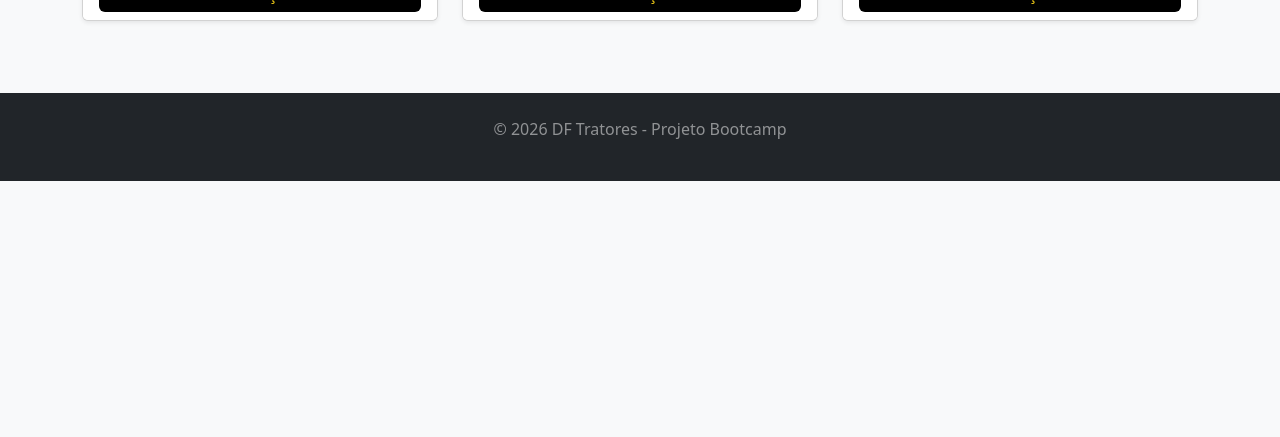
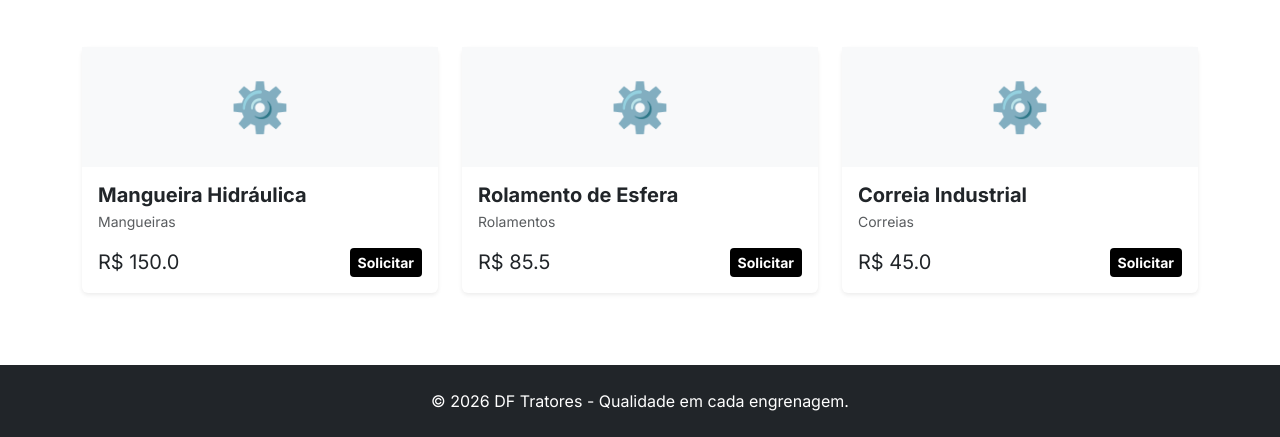
Before and after one commit to Betoesu/df_tratores_project, a Flask app: page / in a window 1280 px wide. Shown: the part 452-889 px from the top of the page. Before the commit the page ends 633 px from the top, so only its background shows below. Run offline with Flask 3, Linux system fonts and the light colour scheme.

Commit message:
style: melhora design visual com hero section e tipografia moderna

```diff
--- a/src/templates/index.html
+++ b/src/templates/index.html
@@ -3,59 +3,81 @@
 <head>
     <meta charset="UTF-8">
     <meta name="viewport" content="width=device-width, initial-scale=1.0">
-    <title>{{ loja }} - Catálogo de Peças</title>
-    <!-- Bootstrap CSS via CDN (Não precisa baixar nada) -->
+    <title>DF Tratores - Catálogo Profissional</title>
+    <!-- Google Fonts: Inter para um ar moderno -->
+    <link href="https://fonts.googleapis.com/css2?family=Inter:wght@400;700;900&display=swap" rel="stylesheet">
     <link href="https://cdn.jsdelivr.net/npm/bootstrap@5.3.0/dist/css/bootstrap.min.css" rel="stylesheet">
+
     <style>
-        /* CSS customizado para bater com a foto da loja */
-        .bg-df-amarelo { background-color: #f7d117; } /* Amarelo Trator */
-        .text-df-preto { color: #000000; }
-        .btn-compra { background-color: #000000; color: #f7d117; border: none; }
-        .btn-compra:hover { background-color: #333; color: #f7d117; }
+        body { font-family: 'Inter', sans-serif; }
+        .bg-df-yellow { background-color: #f7d117; }
+
+        /* Seção Hero com imagem de fundo minimalista */
+        .hero-section {
+            background: linear-gradient(rgba(0, 0, 0, 0.6), rgba(0, 0, 0, 0.6)),
+                        url('https://images.unsplash.com/photo-1530268576403-33927690f05e?q=80&w=2070&auto=format&fit=crop'); /* Imagem de trator minimalista */
+            background-size: cover;
+            background-position: center;
+            color: white;
+            padding: 100px 0;
+        }
+
+        .navbar-brand img { height: 40px; } /* Ajuste para sua logo depois */
+        .card { border: none; transition: transform 0.3s; }
+        .card:hover { transform: translateY(-5px); }
+        .btn-dark { background-color: #000; border: none; font-weight: bold; }
+        .btn-dark:hover { background-color: #f7d117; color: #000; }
     </style>
 </head>
-<body class="bg-light">
+<body>
 
-    <!-- Barra de Navegação (Preta com letras Amarelas) -->
-    <nav class="navbar navbar-dark bg-dark">
+    <!-- Navbar mais limpa -->
+    <nav class="navbar navbar-expand-lg navbar-dark bg-dark sticky-top">
         <div class="container">
-            <a class="navbar-brand fw-bold" href="#" style="color: #f7d117;">
-                🚜 {{ loja }}
+            <a class="navbar-brand fw-900" href="#">
+                <!-- Aqui você pode trocar o texto por <img src="logo.png"> depois -->
+                <span class="text-warning">DF</span> TRATORES
             </a>
+            <div class="ms-auto">
+                <span class="text-white-50">Atendimento à distância</span>
+            </div>
         </div>
     </nav>
 
-    <!-- Cabeçalho de Destaque (Amarelo) -->
-    <header class="bg-df-amarelo py-5 mb-4 shadow-sm">
-        <div class="container text-center">
-            <h1 class="fw-light text-dark">Catálogo de Peças Original</h1>
-            <p class="lead text-dark">Encontre o que você precisa para não deixar sua máquina parada.</p>
+    <!-- Hero Section: O impacto visual -->
+    <header class="hero-section text-center">
+        <div class="container">
+            <h1 class="display-3 fw-bolder mb-3">CATÁLOGO DE PEÇAS</h1>
+            <p class="lead mb-4">Soluções rápidas para quem não pode parar no campo.</p>
+            <a href="#catalogo" class="btn btn-warning btn-lg px-5 fw-bold text-dark">Ver Peças Disponíveis</a>
         </div>
     </header>
 
-    <!-- Listagem de Produtos -->
-    <div class="container">
+    <main class="container my-5" id="catalogo">
         <div class="row">
-            <!-- Aqui o Jinja2 faz a mágica: repete esse bloco para cada peça no Python -->
             {% for peca in produtos %}
             <div class="col-md-4 mb-4">
-                <div class="card h-100 shadow-sm">
+                <div class="card shadow-sm h-100">
+                    <!-- Placeholder para foto da peça -->
+                    <div class="bg-light text-center py-4">
+                        <span style="font-size: 3rem;">⚙️</span>
+                    </div>
                     <div class="card-body">
-                        <h5 class="card-title">{{ peca.nome }}</h5>
-                        <p class="card-text text-muted">Categoria: {{ peca.categoria }}</p>
-                        <h4 class="text-dark">R$ {{ peca.preco }}</h4>
-                    </div>
-                    <div class="card-footer bg-white border-top-0">
-                        <a href="#" class="btn btn-compra w-100">Solicitar Orçamento</a>
+                        <h5 class="fw-bold mb-1">{{ peca.nome }}</h5>
+                        <small class="text-muted d-block mb-3">{{ peca.categoria }}</small>
+                        <div class="d-flex justify-content-between align-items-center">
+                            <span class="h5 mb-0">R$ {{ peca.preco }}</span>
+                            <a href="#" class="btn btn-sm btn-dark">Solicitar</a>
+                        </div>
                     </div>
                 </div>
             </div>
             {% endfor %}
         </div>
-    </div>
+    </main>
 
-    <footer class="text-center py-4 mt-5 bg-dark text-white-50">
-        <p>&copy; 2026 {{ loja }} - Projeto Bootcamp</p>
+    <footer class="bg-dark text-white py-4 text-center">
+        <p class="mb-0">© 2026 DF Tratores - Qualidade em cada engrenagem.</p>
     </footer>
 
 </body>
```
